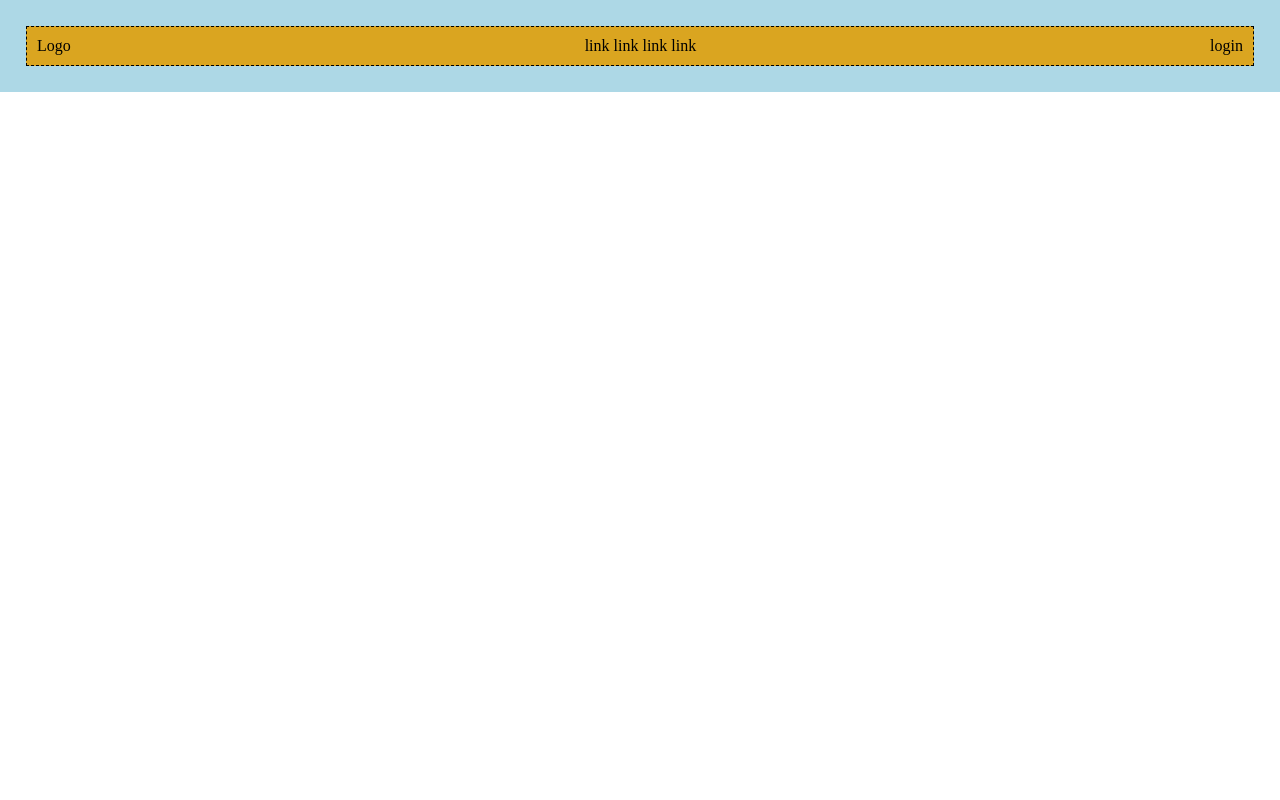
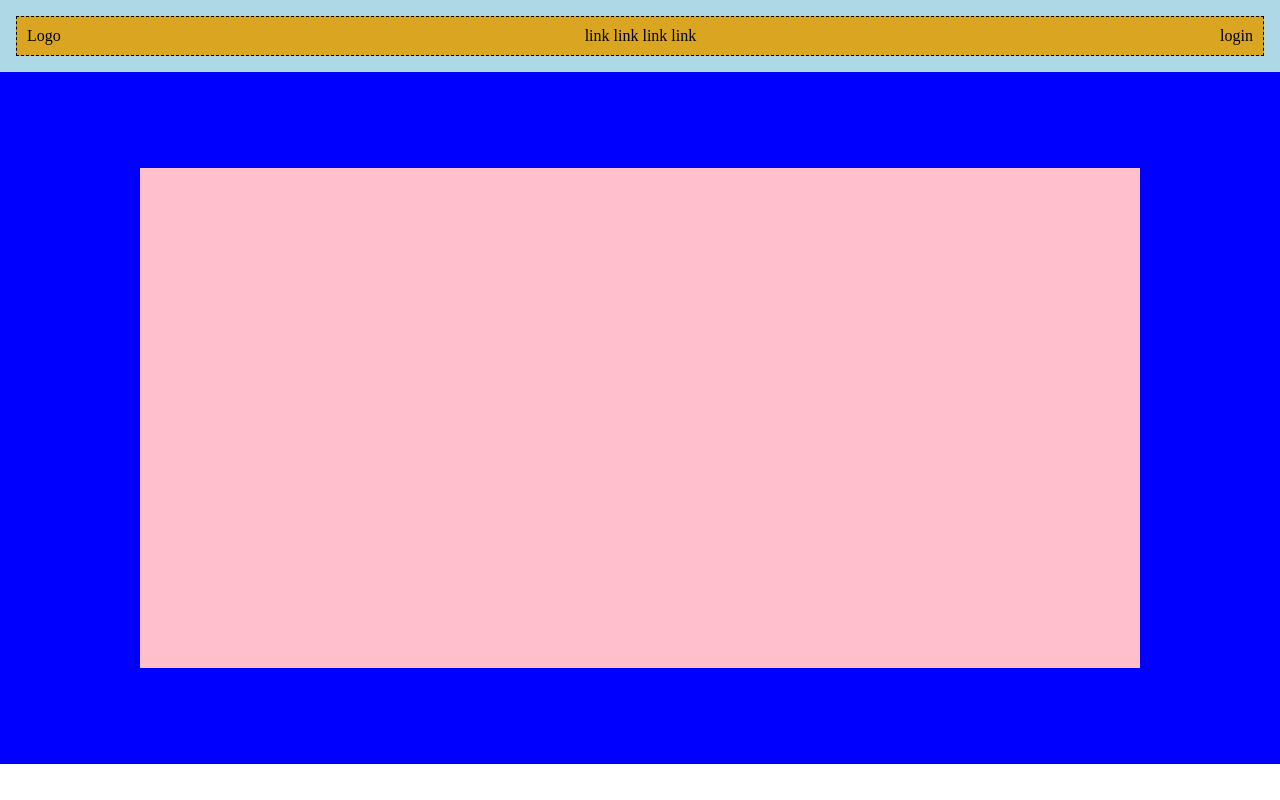
Before and after one commit to vincenzobozzanca/htmlcss-struttura-discord, a plain HTML site: page index.html in a window 1280 px wide. Drawn offline with Linux system fonts and the light colour scheme.

Commit message:
sezione 2  completata

```diff
--- a/css/style.css
+++ b/css/style.css
@@ -2,6 +2,7 @@
     margin: 0;
     padding: 0;
     box-sizing: border-box;
+
 }
 
 
@@ -17,10 +18,7 @@
 	max-width: 1100px;
 	margin: 0auto;
 }
-.header-section {
-	padding: 10px;
 
-}
 
 .row{
 	background-color: rgb(218,165 ,32);
@@ -30,3 +28,25 @@
 	padding : 10px;
 
 }
+
+.section1{
+	background-color: rgb(0, 0, 0);
+}
+.section2{
+	display: flex;
+    justify-content: center;
+    align-items: center;
+    padding: 6em;
+	background-color: blue;
+}
+
+
+
+.section2 .pink {
+    background-color: pink;
+	min-width: 1000px;
+	min-height: 500px;
+	max-width: 2000px;
+	max-height: 500px;
+
+}
--- a/index.html
+++ b/index.html
@@ -8,16 +8,20 @@
 </head>
 <body>
     <header class="header">
-       <section class="header-section">
-			<div class="contaniner">
-				<div class="row">
-					<div class="col-20">Logo</div>
-					<div class="col-60"> link link link link</div>
-					<div class="col-20"> login</div>
-				</div>
+
+		<div class="contaniner">
+			<div class="row">
+				<div >Logo</div>
+				<div > link link link link</div>
+				<div > login</div>
 			</div>
-	   </section>
-    </header>
+		</div>
+	</header>
+		<main>
+			<section class="section2">
+				<div class="block pink"></div>
+			</section>
+		</main>
 
 
 </body>
```
